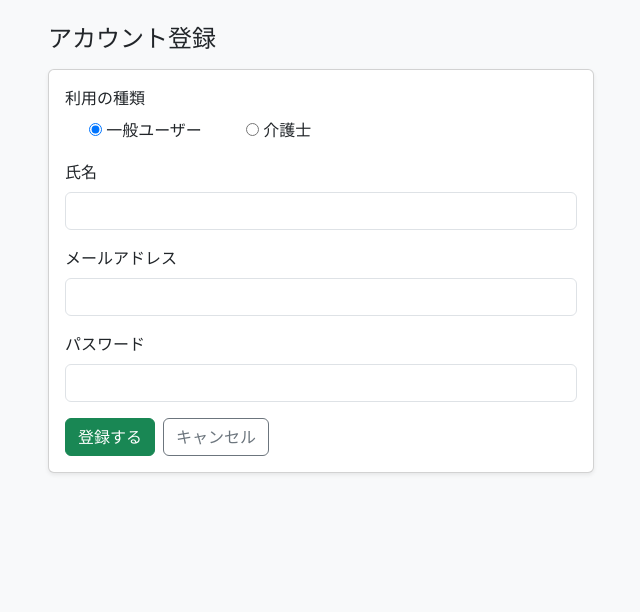
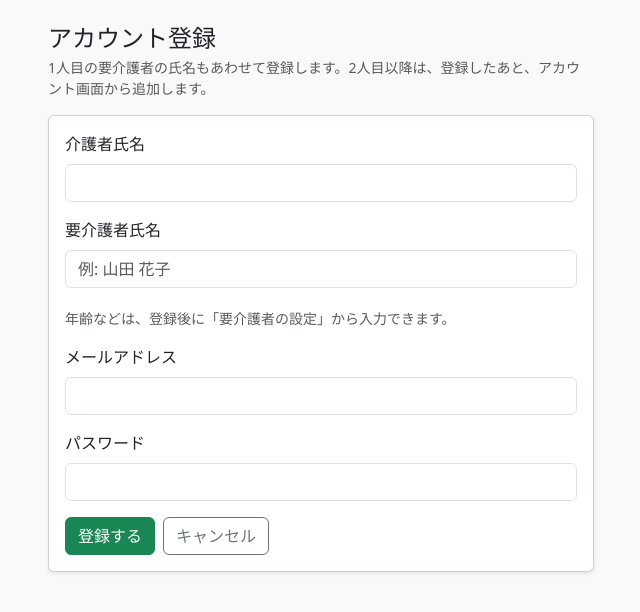
Before and after one commit to aungkyawmoe5320-png/group10-sotsusei, a Django app: page /account/new/ in a window 1280 px wide. Shown: the part 56-668 px from the top of the page, without its empty margins (319-959 px from the left). Run offline with Django 5.2, Linux system fonts and the light colour scheme.

Commit message:
アカウント登録を画面案に合わせ、要介護者モデルを追加する

```diff
--- a/accounts/forms.py
+++ b/accounts/forms.py
@@ -1,7 +1,23 @@
+import string
+
 from django import forms
-from django.contrib.auth import authenticate, password_validation
+from django.contrib.auth import authenticate
 
-from .models import Facility, User
+from django.db import transaction
+
+from .models import CareRecipient, User
+
+PASSWORD_RULE_MESSAGE = "パスワードは16文字以上の英字、数字、記号を組み合わせてください。"
+
+
+def is_strong_password(password):
+    """16文字以上で、英字・数字・記号をすべて含むか。"""
+    return (
+        len(password) >= 16
+        and any(c in string.ascii_letters for c in password)
+        and any(c in string.digits for c in password)
+        and any(c in string.punctuation for c in password)
+    )
 
 
 class BootstrapMixin:
@@ -15,15 +31,19 @@ class BootstrapMixin:
 
 
 class SignUpForm(BootstrapMixin, forms.ModelForm):
-    """アカウント登録（Create）。介護士は施設IDが必須。"""
+    """アカウント登録（Create）。"""
 
-    facility_code = forms.CharField(label="施設ID（介護士のみ）", max_length=20, required=False)
+    name = forms.CharField(label="介護者氏名", max_length=50)
+    recipient_name = forms.CharField(
+        label="要介護者氏名",
+        max_length=50,
+        widget=forms.TextInput(attrs={"placeholder": "例: 山田 花子"}),
+    )
     password = forms.CharField(label="パスワード", widget=forms.PasswordInput)
 
     class Meta:
         model = User
-        fields = ["role", "name", "email"]
-        widgets = {"role": forms.RadioSelect}
+        fields = ["name", "email"]
 
     def clean_email(self):
         email = self.cleaned_data["email"].lower()
@@ -31,35 +51,20 @@ class SignUpForm(BootstrapMixin, forms.ModelForm):
             raise forms.ValidationError("このメールアドレスは既に登録されています。")
         return email
 
-    def clean(self):
-        cleaned = super().clean()
-        if cleaned.get("role") == User.Role.CAREGIVER:
-            code = (cleaned.get("facility_code") or "").strip()
-            if not code:
-                self.add_error("facility_code", "介護士は施設IDを入力してください。")
-            else:
-                try:
-                    cleaned["facility"] = Facility.objects.get(facility_code=code)
-                except Facility.DoesNotExist:
-                    self.add_error("facility_code", "この施設IDは登録されていません。")
-        password = cleaned.get("password")
-        if password:
-            # Djangoの基準（8文字以上、数字だけ不可など）でチェック
-            temp_user = User(email=cleaned.get("email", ""), name=cleaned.get("name", ""))
-            try:
-                password_validation.validate_password(password, temp_user)
-            except forms.ValidationError as e:
-                self.add_error("password", e)
-        return cleaned
+    def clean_password(self):
+        password = self.cleaned_data["password"]
+        if not is_strong_password(password):
+            raise forms.ValidationError(PASSWORD_RULE_MESSAGE)
+        return password
 
     def save(self, commit=True):
         user = super().save(commit=False)
         user.set_password(self.cleaned_data["password"])
-        user.facility = self.cleaned_data.get("facility") if user.is_caregiver else None
         if commit:
-            user.save()
+            with transaction.atomic():  # アカウントと要介護者は、両方できるか、両方できないか
+                user.save()
+                CareRecipient.objects.create(user=user, name=self.cleaned_data["recipient_name"])
         return user
-
 
 class AccountEditForm(BootstrapMixin, forms.ModelForm):
     """アカウント情報の編集（Update）。"""
@@ -67,6 +72,7 @@ class AccountEditForm(BootstrapMixin, forms.ModelForm):
     class Meta:
         model = User
         fields = ["name", "email"]
+        labels = {"name": "介護者氏名"}
 
     def clean_email(self):
         email = self.cleaned_data["email"].lower()
@@ -76,7 +82,7 @@ class AccountEditForm(BootstrapMixin, forms.ModelForm):
 
 
 class RoleLoginForm(BootstrapMixin, forms.Form):
-    """ログイン。一般ユーザーと介護士で同じフォーム、介護士は施設IDも確認する。"""
+    """ログイン。（介護士用の処理は、のちほど整理して取り除く）"""
 
     email = forms.EmailField(
         label="メールアドレス",
--- a/accounts/models.py
+++ b/accounts/models.py
@@ -76,3 +76,33 @@ class User(AbstractUser):
     @property
     def is_caregiver(self):
         return self.role == self.Role.CAREGIVER
+
+
+
+
+class CareRecipient(models.Model):
+    """要介護者（介護される人）。1つのアカウントに、複数人を登録できる。"""
+
+    RELATIONS = ["母", "父", "義母", "義父", "祖母", "祖父", "配偶者", "子", "きょうだい", "その他"]
+
+    user = models.ForeignKey(
+        User,
+        verbose_name="介護者",
+        on_delete=models.CASCADE,  # アカウントを削除したら、要介護者も一緒に削除する
+        related_name="recipients",
+    )
+    name = models.CharField("要介護者氏名", max_length=50)
+    age = models.PositiveSmallIntegerField("年齢", null=True, blank=True)
+    birthday = models.DateField("誕生日", null=True, blank=True)
+    relation = models.CharField(
+        "介護者との関係", max_length=10, blank=True, choices=[(r, r) for r in RELATIONS]
+    )
+    created_at = models.DateTimeField(auto_now_add=True)
+
+    class Meta:
+        verbose_name = "要介護者"
+        verbose_name_plural = "要介護者"
+        ordering = ["id"]
+
+    def __str__(self):
+        return self.name
--- a/accounts/templates/accounts/account_form.html
+++ b/accounts/templates/accounts/account_form.html
@@ -1,47 +1,25 @@
 {% extends "base.html" %}
 {% block content %}
 <div class="row justify-content-center"><div class="col-md-6">
-  <h1 class="h4 mb-3">{% if mode == 'new' %}アカウント登録{% else %}アカウント情報の編集{% endif %}</h1>
-  <form method="post" class="card card-body shadow-sm" novalidate>
+  <h1 class="h4 mb-1">{% if mode == 'new' %}アカウント登録{% else %}アカウント情報の編集{% endif %}</h1>
+  {% if mode == 'new' %}
+    <p class="text-muted small">1人目の要介護者の氏名もあわせて登録します。2人目以降は、登録したあと、アカウント画面から追加します。</p>
+  {% endif %}
+  <form method="post" class="card card-body shadow-sm">
     {% csrf_token %}
+    {% include "includes/field.html" with field=form.name %}
     {% if mode == 'new' %}
-      <div class="mb-3">
-        <label class="form-label d-block">利用の種類</label>
-        {% for radio in form.role %}
-        <div class="form-check form-check-inline">
-          {{ radio.tag }}
-          <label class="form-check-label" for="{{ radio.id_for_label }}">{{ radio.choice_label }}</label>
-        </div>
-        {% endfor %}
-      </div>
-      <div id="facility-field" class="d-none">
-        {% include "includes/field.html" with field=form.facility_code %}
-      </div>
+      {% include "includes/field.html" with field=form.recipient_name %}
+      <div class="form-text mb-3 mt-n2">年齢などは、登録後に「要介護者の設定」から入力できます。</div>
     {% endif %}
-    {% include "includes/field.html" with field=form.name %}
     {% include "includes/field.html" with field=form.email %}
     {% if mode == 'new' %}
       {% include "includes/field.html" with field=form.password %}
     {% endif %}
     <div class="d-flex gap-2">
       <button class="btn btn-success">{% if mode == 'new' %}登録する{% else %}保存する{% endif %}</button>
-      <a class="btn btn-outline-secondary" href="{% if mode == 'new' %}{% url 'index' %}{% else %}{% url 'account_detail' %}{% endif %}">キャンセル</a>
+      <a class="btn btn-outline-secondary" href="{% if mode == 'new' %}{% url 'login' %}{% else %}{% url 'account_detail' %}{% endif %}">キャンセル</a>
     </div>
   </form>
 </div></div>
 {% endblock %}
-{% block script %}
-{% if mode == 'new' %}
-<script>
-// 「介護士」を選んだときだけ施設IDの欄を表示する
-const facility = document.getElementById('facility-field');
-const radios = document.querySelectorAll('input[name=role]');
-function toggleFacility() {
-  const checked = document.querySelector('input[name=role]:checked');
-  facility.classList.toggle('d-none', !checked || checked.value !== 'caregiver');
-}
-radios.forEach(r => r.addEventListener('change', toggleFacility));
-toggleFacility();  // エラーで戻ってきたときも正しく表示する
-</script>
-{% endif %}
-{% endblock %}
--- a/accounts/views.py
+++ b/accounts/views.py
@@ -43,10 +43,10 @@ def account_new(request):  # Create
     form = SignUpForm(request.POST or None)
     if request.method == "POST" and form.is_valid():
         user = form.save()
-        messages.success(request, "アカウントを登録しました。ログインしてください。")
-        return redirect("login")
+        login(request, user)  # 登録したら、そのままログインする
+        messages.success(request, "アカウントを登録しました。")
+        return redirect("dashboard")
     return render(request, "accounts/account_form.html", {"form": form, "mode": "new"})
-
 
 @login_required
 def account_detail(request):  # Read
```
Also changed, not shown: accounts/tests.py (+45 -34 lines), accounts/migrations/0002_carerecipient.py (added).
